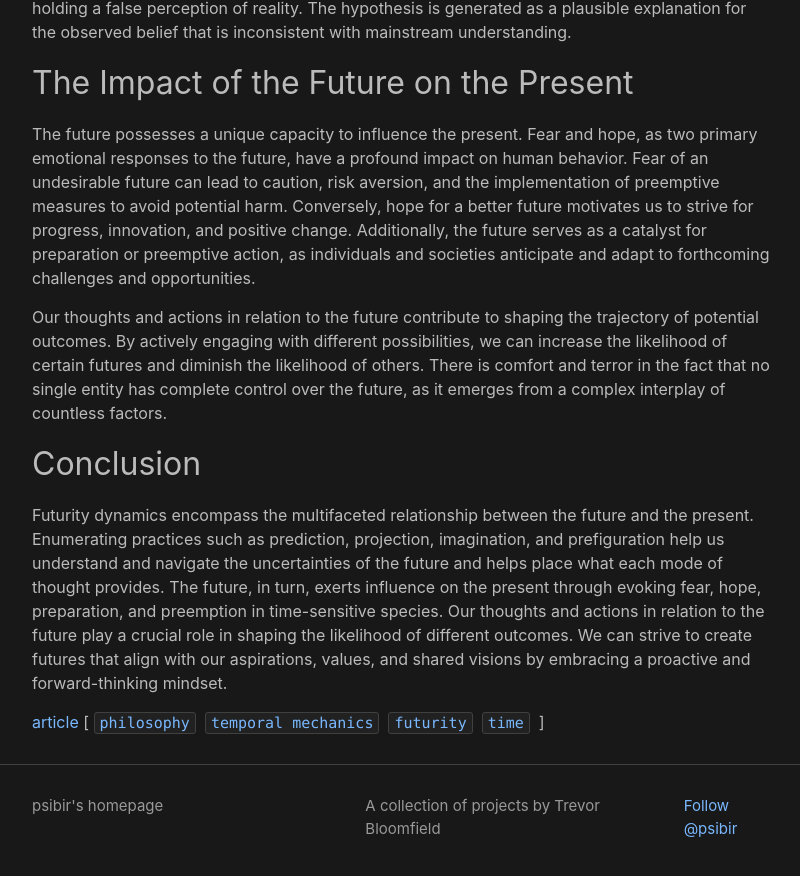
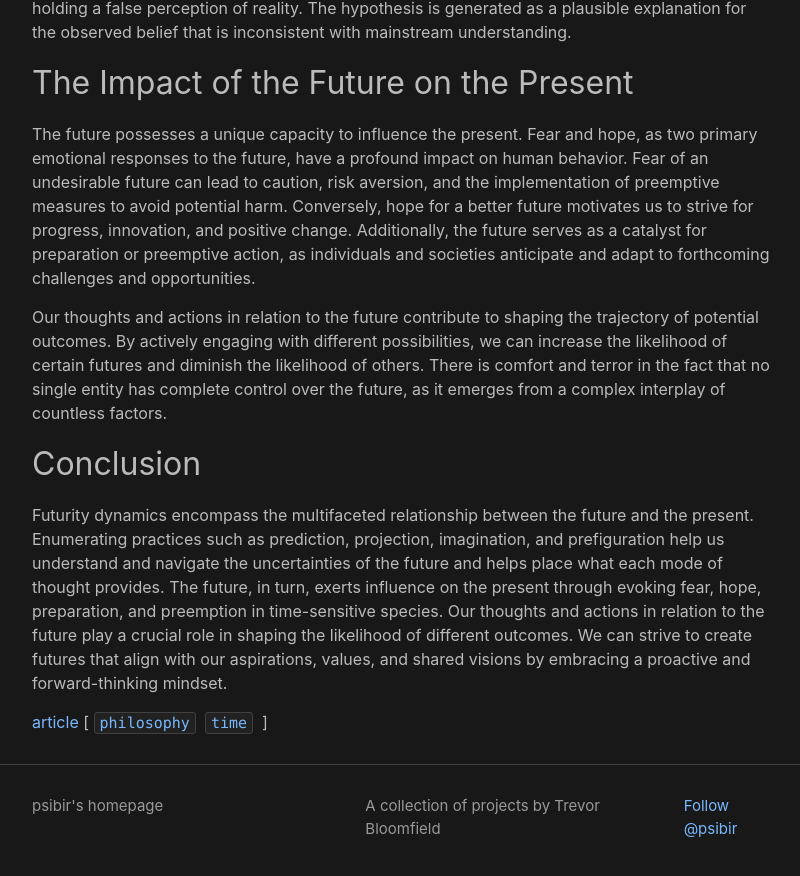
Before and after one commit to psibir/psibir.github.io, a Jekyll site: the page built from _posts/2023-06-01-Futurity Dynamics.md, in a window 1280 px wide and 900 px high, scrolled down 7338 px. Shown: the top 876 px of the window, without its empty margins (238-1038 px from the left). Built offline with Jekyll 4.4.1, drawn with Linux system fonts in a browser that asks for light colours; a script that is not in the unit is left out; comment, search, counter and statistics services are not loaded.

Commit message:
Update 2023-06-01-Futurity Dynamics.md

```diff
--- a/_posts/2023-06-01-Futurity Dynamics.md
+++ b/_posts/2023-06-01-Futurity Dynamics.md
@@ -3,7 +3,7 @@ layout: post
 title:  "Futurity Dynamics"
 date:   2023-06-01 04:56
 categories: article
-tags: ['philosophy', 'temporal mechanics', 'futurity', 'time']
+tags: ['philosophy', 'time']
 ---
 
 # The Future Reaches into the Present
```
